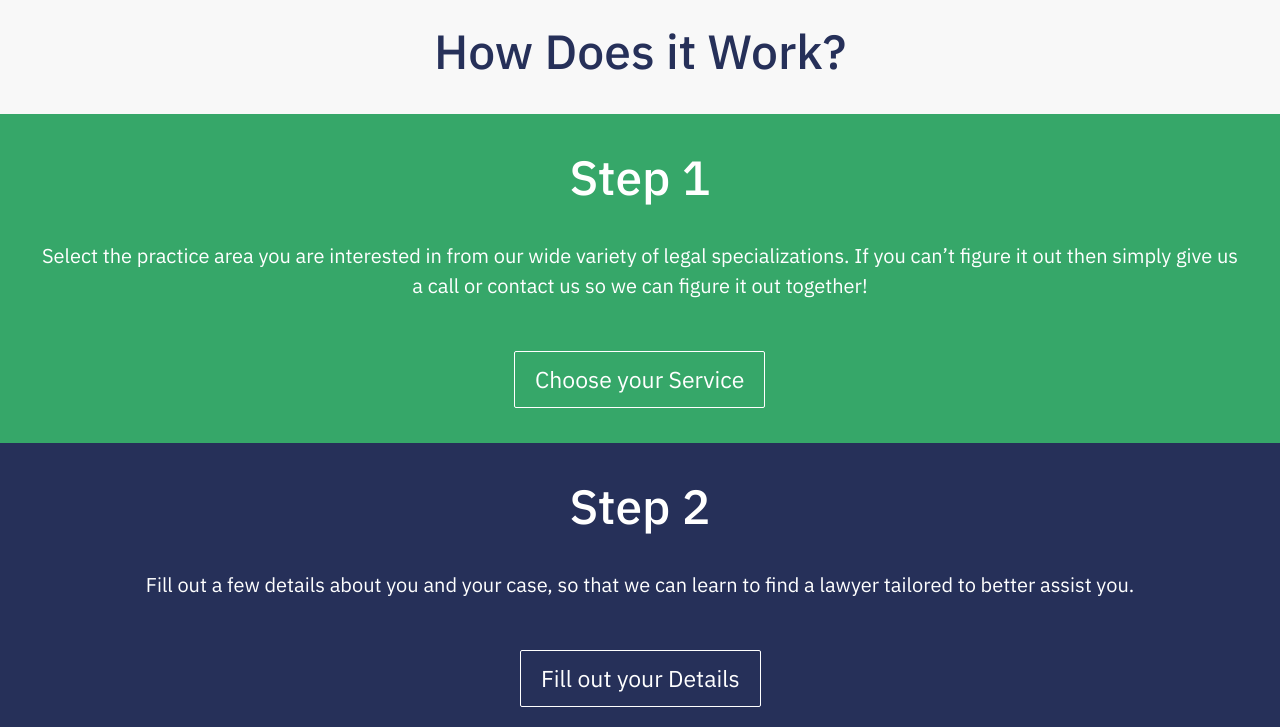
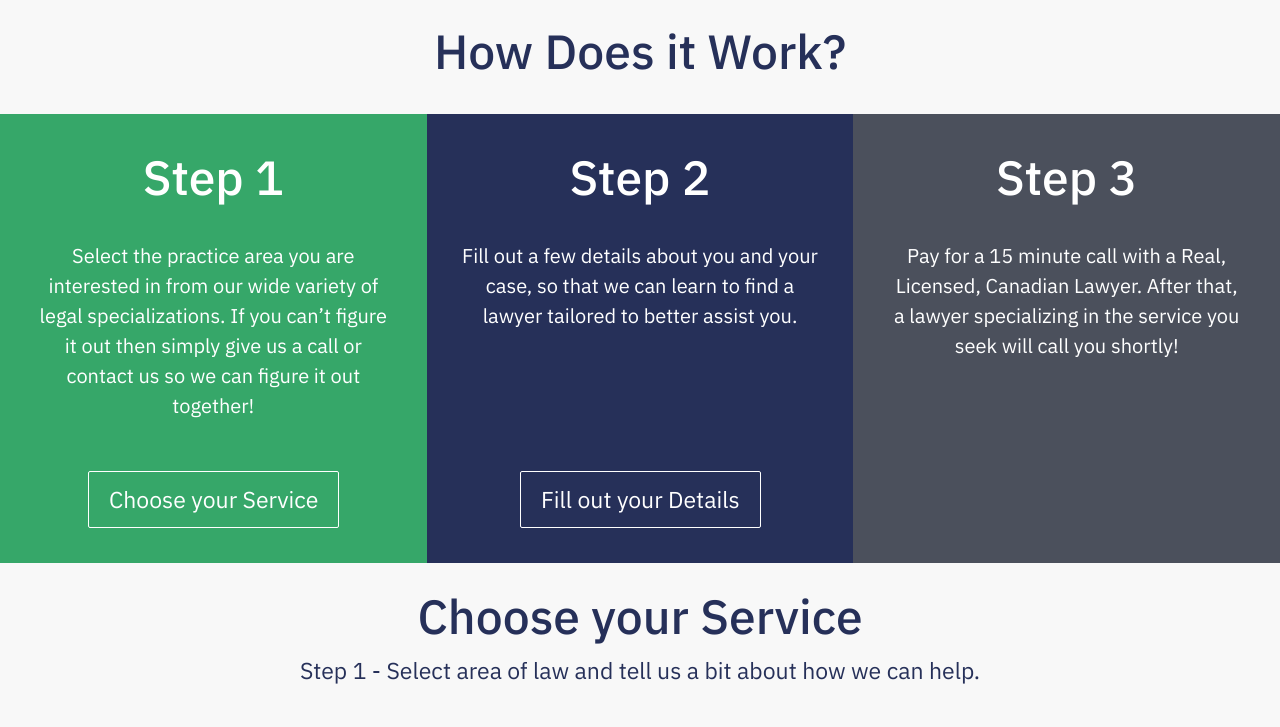
Before and after one commit to Jordan2551/speak-to-a-lawyer-client, a React (Create React App) app: page / in a window 1280 px wide. Shown: the part 818-1545 px from the top of the page. Built offline with nearby package versions, Linux system fonts and the light colour scheme.

Commit message:
fixed content box button at bottom style

```diff
--- a/src/components/content-box/content-box.scss
+++ b/src/components/content-box/content-box.scss
@@ -7,7 +7,7 @@
   flex-direction: column;
   flex-grow: 1;
   flex-shrink: 0;
-  flex-basis: 100%;
+  flex-basis: 33%;
   // SHORTHAND: flex: 1 0 33%;
   a {
     margin-left: auto;
```
Also changed, not shown: 11 other files (tests, documents, lock files or other folders).
